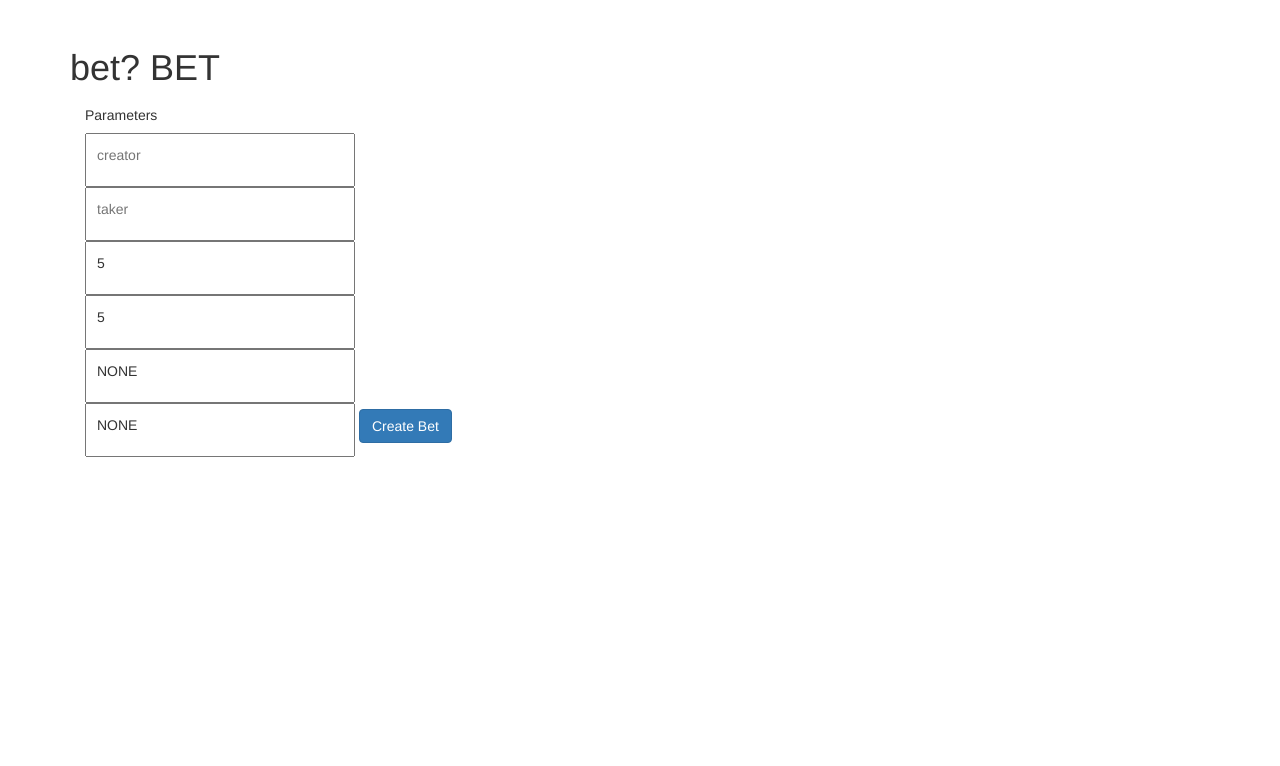
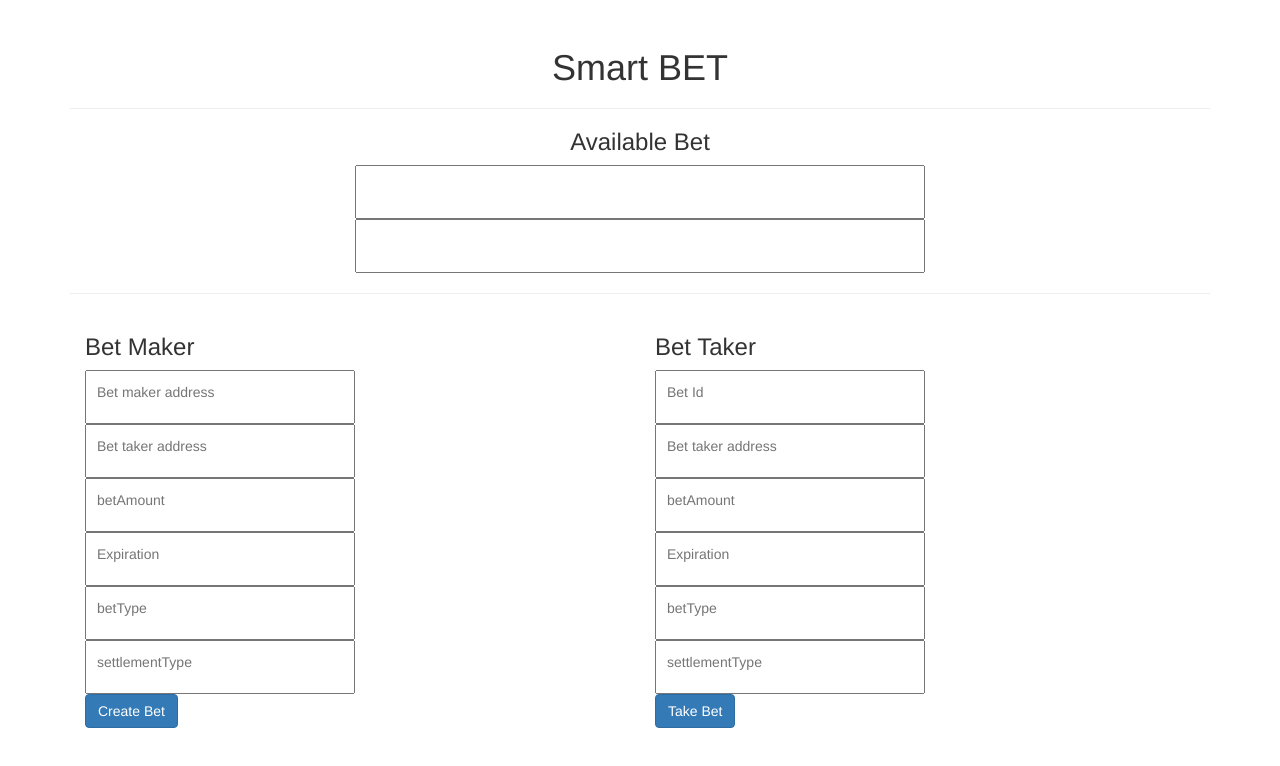
Before and after one commit to fourswordsio/smart-bets, a website: page src/index.html in a window 1280 px wide. Drawn offline with nearby package versions, Linux system fonts and the light colour scheme.

Commit message:
updated UI

```diff
--- a/src/index.html
+++ b/src/index.html
@@ -13,32 +13,57 @@
 <body>
     <div class="container">
 
-        <h1>bet? BET</h1>
-        <div class="col-md-6 center-block">
+        <h1 align="center">Smart BET</h1>
+        <hr>
 
-            <div class="card">
-                <h5 class="card-header">Parameters</h5>
+        <div>
+            <div class="card-body" align="center">
+                <h3 class="card-header">Available Bet</h3>
+                <!-- <label class="control-label">Creator</label> -->
+                <input id="creator" type="text">
+                <!-- <label class="control-label">Taker</label> -->
+                <input id="taker" type="text">
+                <!-- <label class="control-label">Bet Amount</label> -->
+            </div>
+        </div>
+        <hr>
+
+        <div class="col-md-6 ">
             <div class="card-body">
-
+                <h3 class="card-header">Bet Maker</h3>
                 <!-- <label class="control-label">Creator</label> -->
-                    <input id="creator" type="text" placeholder="creator">
+                <input id="m_creator" type="text" placeholder="Bet maker address">
                 <!-- <label class="control-label">Taker</label> -->
-                    <input id="taker" type="text" placeholder="taker">
+                <input id="m_taker" type="text" placeholder="Bet taker address">
                 <!-- <label class="control-label">Bet Amount</label> -->
-                    <input id="betAmount" type="text" placeholder="betAmount" value="5">
+                <input id="m_betAmount" type="text" placeholder="betAmount">
                 <!-- <label class="control-label">Expiration</label> -->
-                    <input id="expiry" type="text" placeholder="Expiration" value="5">
+                <input id="m_expiry" type="text" placeholder="Expiration" >
                 <!-- <label class="control-label">Bet Type (address)</label> -->
-                    <input id="betType" type="text" placeholder="betType" value="NONE">
+                <input id="m_betType" type="text" placeholder="betType">
                 <!-- <label class="control-label">Settlement Type ()</label> -->
-                    <input id="settlementType" type="text" placeholder="settlementType" value="NONE">
-
+                <input id="m_settlementType" type="text" placeholder="settlementType"><br>
                 <a href="#" class="btn btn-primary" onclick="init()">Create Bet</a>
             </div>
         </div>
 
+        <div class="col-md-6 ">
+            <div class="card-body" >
+                <h3 class="card-header">Bet Taker</h3>
+                <!-- <label class="control-label">Creator</label> -->
+                <input id="t_betId" type="text" placeholder="Bet Id">
+                <!-- <label class="control-label">Taker</label> -->
+                <input id="t_taker" type="text" placeholder="Bet taker address">
+                <!-- <label class="control-label">Bet Amount</label> -->
+                <input id="t_betAmount" type="text" placeholder="betAmount">
+                <!-- <label class="control-label">Expiration</label> -->
+                <input id="t_expiry" type="text" placeholder="Expiration" >
+                <!-- <label class="control-label">Bet Type (address)</label> -->
+                <input id="t_betType" type="text" placeholder="betType">
+                <!-- <label class="control-label">Settlement Type ()</label> -->
+                <input id="t_settlementType" type="text" placeholder="settlementType"><br>
+                <a href="#" class="btn btn-primary">Take Bet</a>
             </div>
-
         </div>
 
     <script src="https://ajax.googleapis.com/ajax/libs/jquery/1.12.4/jquery.min.js"></script>
--- a/src/index.js
+++ b/src/index.js
@@ -29,12 +29,12 @@ function initBetting() {
     var usr1 = web3.eth.accounts[0]; // TODO: Let user pick maker/taker from the list of accounts?
 	var usr2 = web3.eth.accounts[1]; // TODO: Let user pick maker/taker from the list of accounts?
 
-    var maker = document.getElementById("creator").value;
-    var taker = document.getElementById("taker").value;
-    var betAmount = document.getElementById("betAmount").value;
-    var exp = document.getElementById("expiry").value;
-    var betType = document.getElementById("betType").value;
-    var settlementType = document.getElementById("settlementType").value;
+    var maker = document.getElementById("m_creator").value;
+    var taker = document.getElementById("m_taker").value;
+    var betAmount = document.getElementById("m_betAmount").value;
+    var exp = document.getElementById("m_expiry").value;
+    var betType = document.getElementById("m_betType").value;
+    var settlementType = document.getElementById("m_settlementType").value;
 
     $.getJSON('Requester.json', function(data) {
 
--- a/src/main.css
+++ b/src/main.css
@@ -26,3 +26,9 @@ input {
     margin-bottom: 5px;
     padding-bottom: 20px;
 }
+
+.col-md-6  {
+    float: none;
+    display: inline-block;
+    vertical-align: middle;
+}
```
Lines whose indentation alone changed are shown as unchanged.
